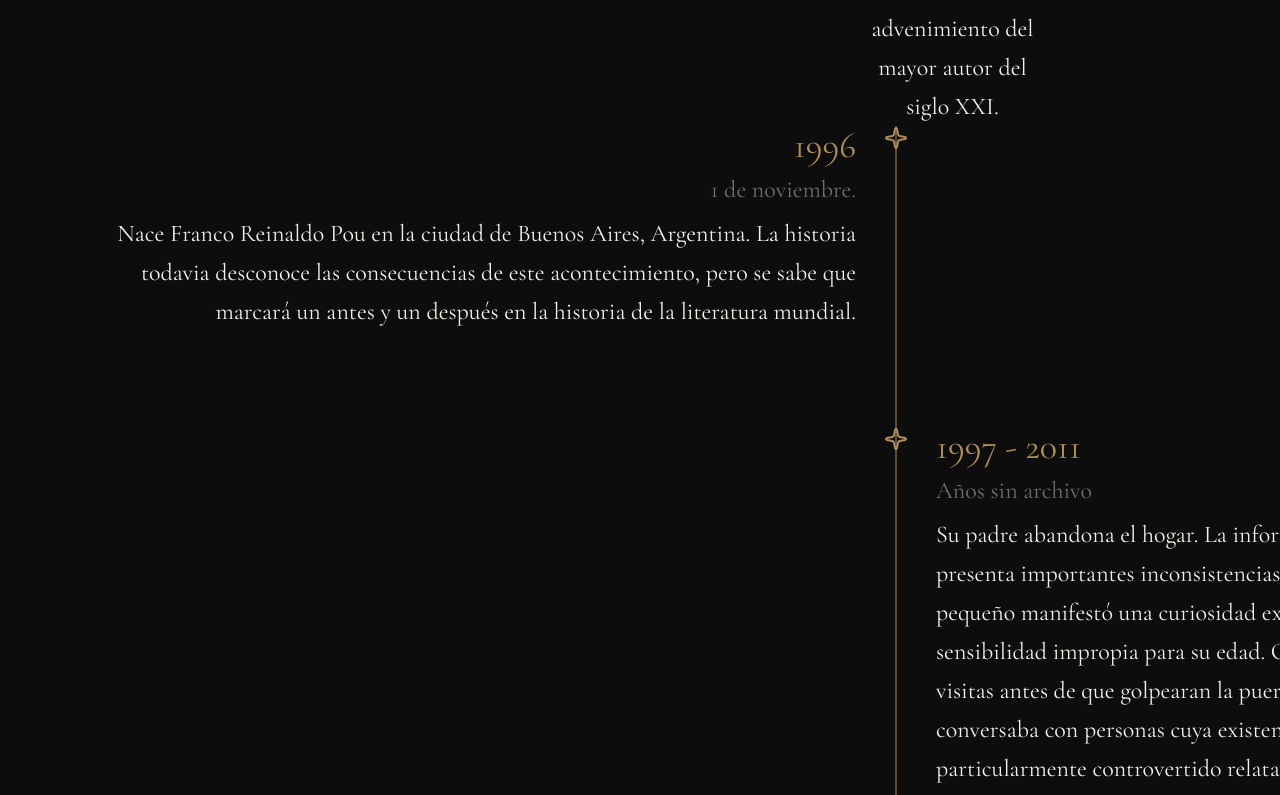
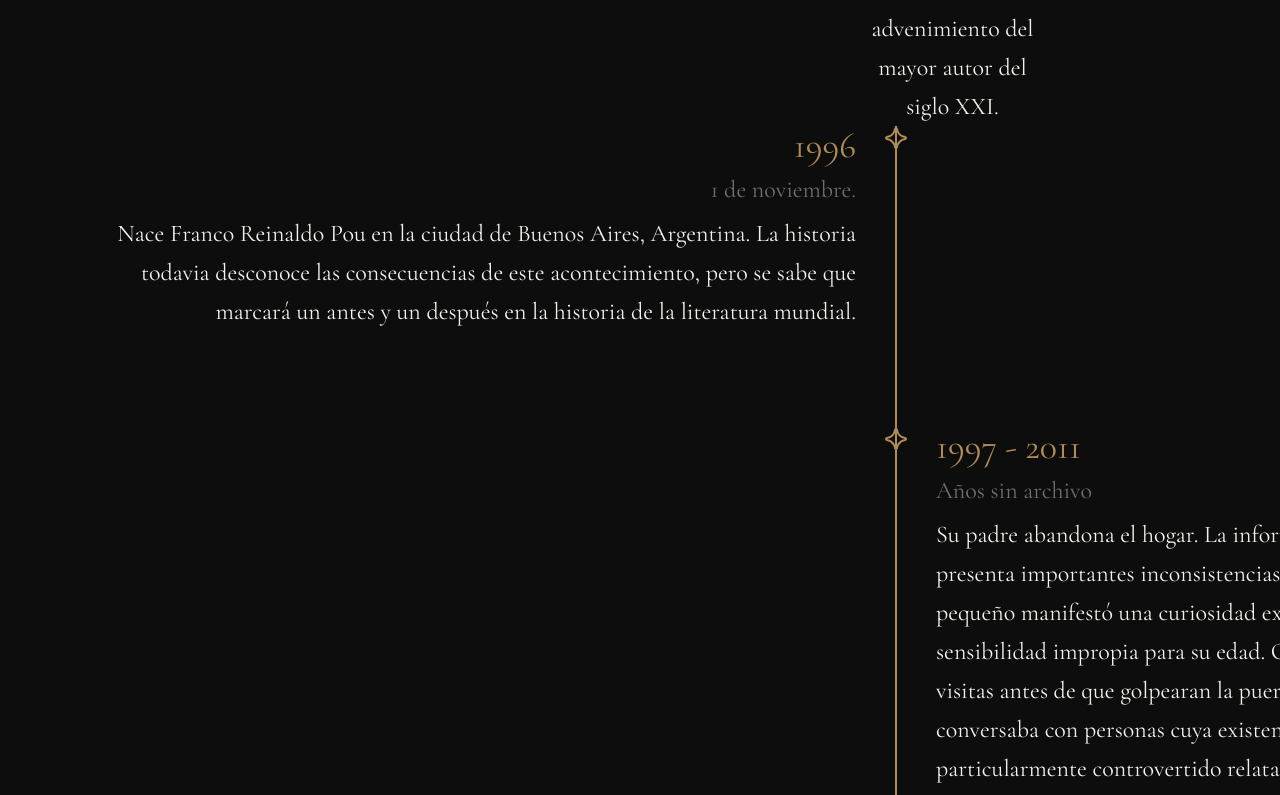
Before and after one commit to orlaa24adDEV/mejor-escritor-del-siglo, a React (Vite) app: page /cronologia in a window 1280 px wide. Shown: the part 1585-2380 px from the top of the page. Built offline with nearby package versions, Linux system fonts and the light colour scheme; what tailwind-animations would draw is missing.

Commit message:
fixed: new lucide icon added

```diff
--- a/src/sections/TimelineSection.tsx
+++ b/src/sections/TimelineSection.tsx
@@ -1,4 +1,4 @@
-import { Sparkle } from "lucide-react"
+import { Astroid } from "lucide-react"
 
 const timelineData = [
   {
@@ -84,7 +84,7 @@ const timelineData = [
   {
     year: "2026",
     title: "Europa",
-    text: "Renuncia a su empleo. Viaja a Europa. Concluye la escritura de uno de sus más célebres libros de poesía, cuyo título continúa siendo objeto de estudio. Los epigrafistas consultados coinciden en que las inscripciones originales fueron realizadas desde un grado de inspiración excepcionalmente elevado. Algunos informes preliminares hablan, sin el debido rigor científico, de un estado de “celestialidad”. Los investigadores consideran que esta etapa permanece abierta y, por razones metodológicas, se niegan a emitir conclusiones prematuras, pero prometen actualizaciones.",
+    text: "Renuncia a su empleo. Viaja a Europa. Decide que ya es suficiente humildad. Concluye la escritura de uno de sus más célebres libros de poesía, cuyo título continúa siendo objeto de estudio. Los epigrafistas consultados coinciden en que las inscripciones originales fueron realizadas desde un grado de inspiración excepcionalmente elevado. Algunos informes preliminares hablan, sin el debido rigor científico, de un estado de “celestialidad”. Los investigadores consideran que esta etapa permanece abierta y, por razones metodológicas, se niegan a emitir conclusiones prematuras, pero prometen actualizaciones.",
   },
 ]
 
@@ -92,7 +92,7 @@ function TimelineSection() {
   return (
     <section className="bg-negro relative pb-50 px-24">
       <div className="relative mx-auto" style={{ width: "1600px" }}>
-        <div className="absolute left-1/2 top-0 bottom-0 w-[1px] bg-dorado -translate-x-1/2 z-0" />
+        <div className="absolute left-1/2 top-0 bottom-0 w-[2px] bg-dorado -translate-x-1/2 z-0" />
 
         <div className="relative flex flex-col gap-24">
           {timelineData.map((text, index) => {
@@ -110,7 +110,7 @@ function TimelineSection() {
                       </p>
                     </div>
                     <div className="absolute left-1/2 -translate-x-1/2 z-10">
-                      <Sparkle className="text-dorado h-6 w-6" />
+                      <Astroid className="text-dorado h-6 w-6" />
                     </div>
                     <div className="flex-1" />
                   </>
@@ -118,7 +118,7 @@ function TimelineSection() {
                   <>
                     <div className="flex-1" />
                     <div className="absolute left-1/2 -translate-x-1/2 z-10">
-                      <Sparkle className="text-dorado h-6 w-6" />
+                      <Astroid className="text-dorado h-6 w-6" />
                     </div>
                     <div className="flex-1 text-left pl-20">
                       <span className="font-serif text-4xl text-dorado block">{text.year}</span>
```
